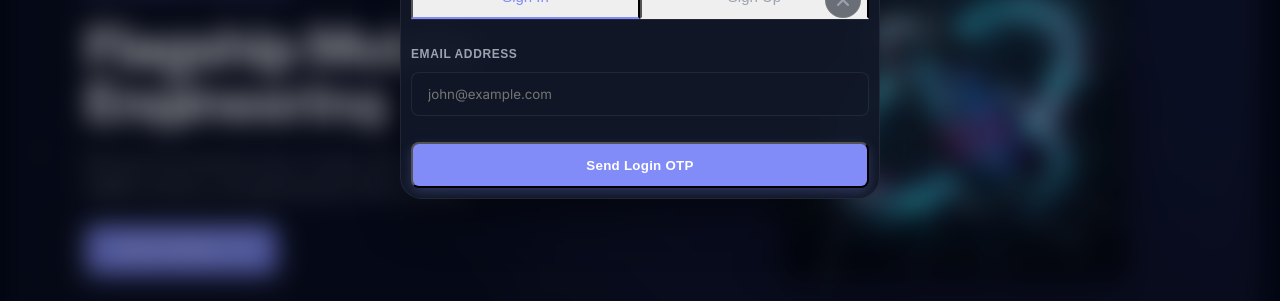
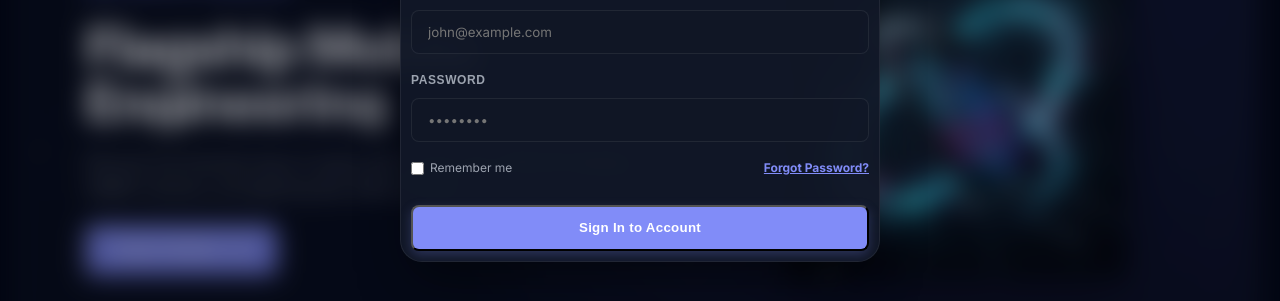
Before and after one commit to roshan-1904/ecommerce, a React (Vite) app in the folder frontend/: page / in a window 1280 px wide. Both pictures are taken after a click on the link "Account". Shown: the part 319-620 px from the top of the page. Built offline with nearby package versions, Linux system fonts and the light colour scheme; no server answers; a web font is replaced by a local one.

Commit message:
Revert: Restore standard email/password login flow for user accounts

```diff
--- a/frontend/src/components/LoginModal.jsx
+++ b/frontend/src/components/LoginModal.jsx
@@ -133,22 +133,25 @@ export default function LoginModal({ isOpen, onClose, onLoginSuccess, userProfil
     setIsSubmitting(true);
 
     try {
-      const response = await fetch(`${API_URL}/api/auth/login-otp`, {
+      const response = await fetch(`${API_URL}/api/auth/login`, {
         method: 'POST',
         headers: {
           'Content-Type': 'application/json'
         },
-        body: JSON.stringify({ email })
+        body: JSON.stringify({ email, password })
       });
 
       const result = await response.json();
 
       if (result.success) {
-        setOtpFlowType('login');
-        setActiveTab('otp-verification');
-        setOtp('');
+        localStorage.setItem('userToken', result.token);
+        localStorage.setItem('userData', JSON.stringify(result.data));
+
+        onLoginSuccess(result.data);
+        onClose();
+        resetForm();
       } else {
-        setErrorMessage(result.message || "Invalid email address or login failed.");
+        setErrorMessage(result.message || "Invalid credentials.");
       }
     } catch (err) {
       console.error("Backend login error, fallback to guest sign-in:", err);
@@ -327,8 +330,28 @@ export default function LoginModal({ isOpen, onClose, onLoginSuccess, userProfil
                     />
                   </div>
 
+                  <div className="form-group">
+                    <label className="form-label">Password</label>
+                    <input
+                      type="password"
+                      className="form-input"
+                      placeholder="••••••••"
+                      required
+                      value={password}
+                      onChange={(e) => setPassword(e.target.value)}
+                    />
+                  </div>
+
+                  <div style={{ display: 'flex', justifyContent: 'space-between', fontSize: '12px' }}>
+                    <label style={{ display: 'flex', alignItems: 'center', gap: '6px', color: 'var(--text-secondary)', cursor: 'pointer' }}>
+                      <input type="checkbox" style={{ accentColor: 'var(--primary)' }} />
+                      Remember me
+                    </label>
+                    <a href="#" style={{ color: 'var(--primary)', fontWeight: '700' }}>Forgot Password?</a>
+                  </div>
+
                   <button type="submit" className="btn-login-submit" disabled={isSubmitting} style={{ marginTop: '10px' }}>
-                    {isSubmitting ? 'Sending OTP...' : 'Send Login OTP'}
+                    {isSubmitting ? 'Authenticating...' : 'Sign In to Account'}
                   </button>
                 </form>
               ) : activeTab === 'signup' ? (
```
